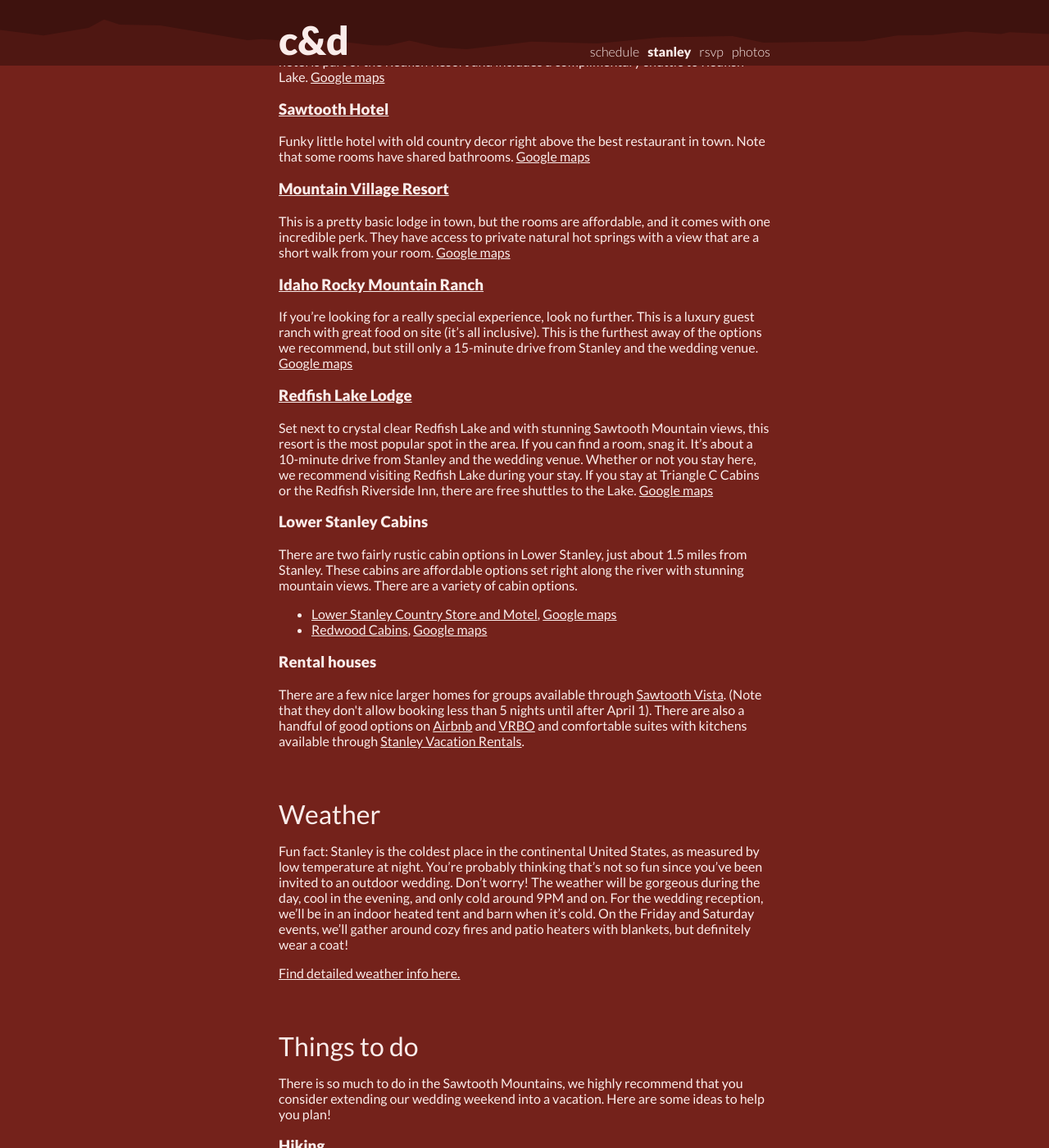
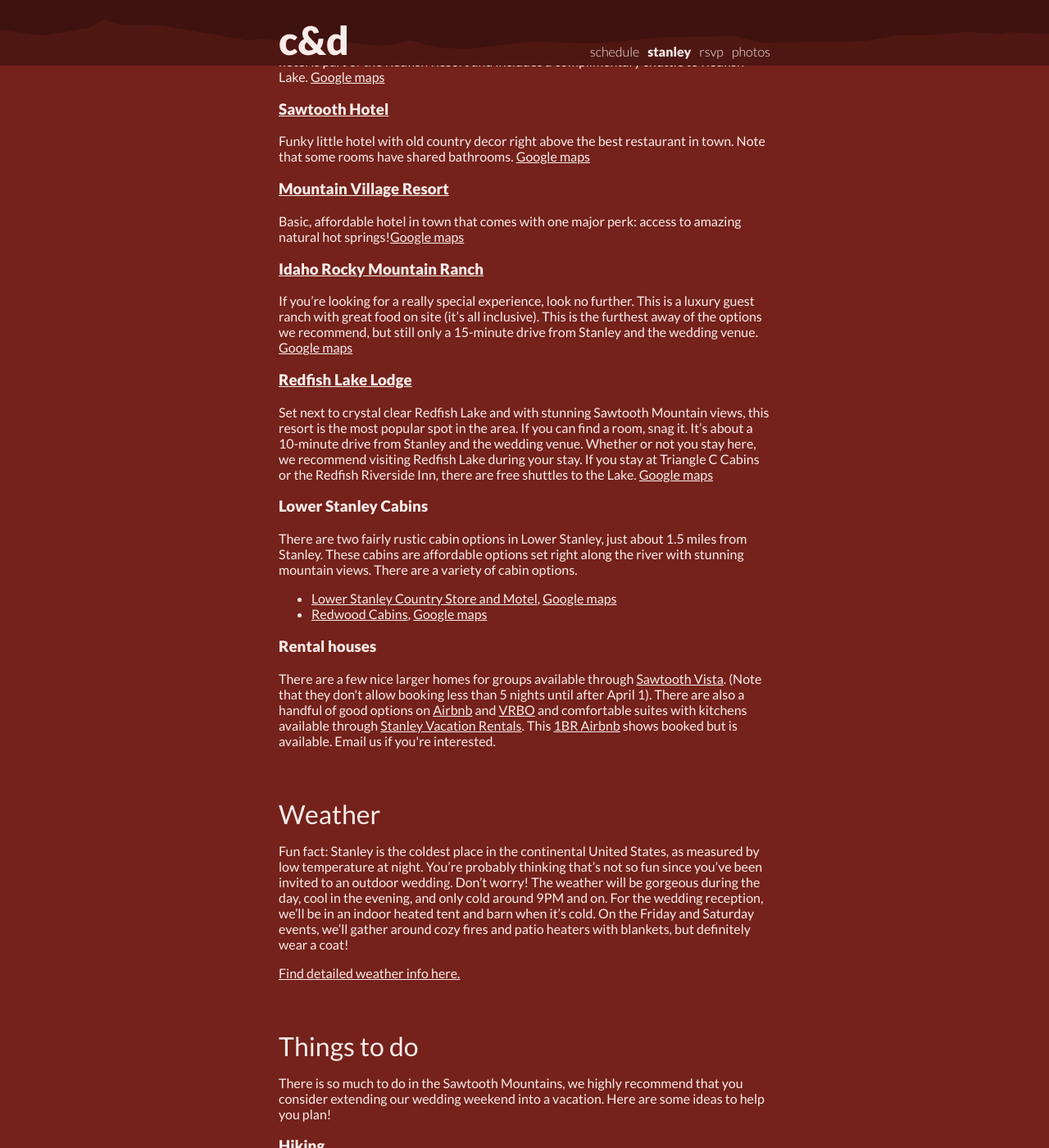
Before and after one commit to dproctor/wedding-website, a Jekyll site: the page built from stanley.md, in a window 1280 px wide and 1400 px high, scrolled down 2101 px. Shown: the whole window at 82% size. Built offline with Jekyll 4.4.1, drawn with Linux system fonts in a browser that asks for light colours.

Commit message:
added Doug's Airbnb and a Google maps link for Mt Village

```diff
--- a/stanley.md
+++ b/stanley.md
@@ -88,8 +88,7 @@ Funky little hotel with old country decor right above the best restaurant in tow
 <a href="https://goo.gl/maps/cLRjQ67h5Ct7HS6ZA">Google maps</a>
 
 <h3><a name="mountain-village" id="mountain village"   href="https://www.mountainvillage.com/">Mountain Village Resort</a></h3>
-This is a pretty basic lodge in town, but the rooms are affordable, and it comes with one incredible perk. They have access to private natural hot springs with a view that are a short walk from your room.
-<a href="https://goo.gl/maps/cLRjQ67h5Ct7HS6ZA">Google maps</a>
+Basic, affordable hotel in town that comes with one major perk: access to amazing natural hot springs!<a href="https://goo.gl/maps/fLcVFE9DBhbirCDm9">Google maps</a>
 
 <h3><a name="idaho-rocky-mountain-ranch" id="idaho-rocky-mountain-ranch"   href="https://idahorocky.com/">Idaho Rocky Mountain Ranch</a></h3>
 If you're looking for a really special experience, look no further. This is a luxury guest ranch with great food on site (it's all inclusive). This is the furthest away of the options we recommend, but still only a 15-minute drive from Stanley and the wedding venue.
@@ -108,8 +107,7 @@ There are two fairly rustic cabin options in Lower Stanley, just about 1.5 miles
 </ul>
 
 <h3><a name="rental-houses" id="rental-houses"> Rental houses</a></h3>
-There are a few nice larger homes for groups available through <a href="http://www.sawtoothvista.com/">Sawtooth Vista</a>. (Note that they don't allow booking less than 5 nights until after April 1). There are also a handful of good options on <a
-href="https://www.airbnb.com/">Airbnb</a> and <a href="https://www.vrbo.com/">VRBO</a> and comfortable suites with kitchens available through <a href="http://stanleyvacationrentals.com/">Stanley Vacation Rentals</a>.
+There are a few nice larger homes for groups available through <a href="http://www.sawtoothvista.com/">Sawtooth Vista</a>. (Note that they don't allow booking less than 5 nights until after April 1). There are also a handful of good options on <a href="https://www.airbnb.com/">Airbnb</a> and <a href="https://www.vrbo.com/">VRBO</a> and comfortable suites with kitchens available through <a href="http://stanleyvacationrentals.com/">Stanley Vacation Rentals</a>. This <a href="https://www.airbnb.com/rooms/26633802?check_in=2021-09-09&check_out=2021-09-12&s=67&unique_share_id=b5f97371-fecd-400c-b473-4fc6bce4cd21&source_impression_id=p3_1611507838_r5SjoWzmcL%2Bskqp1&guests=1&adults=1">1BR Airbnb</a> shows booked but is available. Email us if you're interested.
 
 <h2> <a class="anchor" name="weather" id="weather"></a>Weather </h2>
 <p>
```
